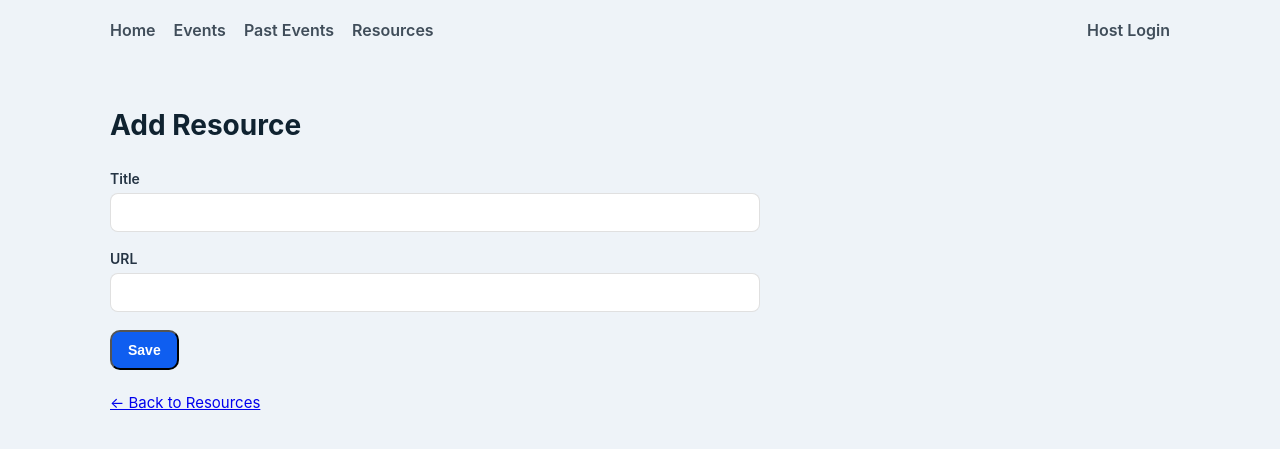
After one commit to NickTimosh/postplaton, a Flask app: page /resources/add in a window 1280 px wide. The commit adds this page. Shown: the top 449 px of the page. Run offline with Flask 3, Linux system fonts and the light colour scheme.

Commit message:
Add Resources route and form

```diff
--- a/app/__init__.py
+++ b/app/__init__.py
@@ -39,8 +39,10 @@ def create_app():
     from app.routes.home import home_bp
     from app.routes.events import events_bp
     from app.routes.auth import auth_bp
+    from app.routes.resources import resources_bp
     app.register_blueprint(home_bp)
     app.register_blueprint(events_bp)
     app.register_blueprint(auth_bp)
+    app.register_blueprint(resources_bp)
 
     return app
--- a/app/forms.py
+++ b/app/forms.py
@@ -14,7 +14,7 @@ class EventForm(FlaskForm):
     description = TextAreaField("Description")
     submit = SubmitField("Save")
 
-class EventResourceForm(FlaskForm):
+class ResourceForm(FlaskForm):
     title = StringField("Title", validators=[DataRequired()])
     url = StringField("URL", validators=[DataRequired(), URL()])
-    submit = SubmitField("Add Resource")
+    submit = SubmitField("Save")
--- a/app/models.py
+++ b/app/models.py
@@ -28,13 +28,13 @@ class User(db.Model, UserMixin):
     def __repr__(self):
         return f"<User {self.username}, host={self.is_host}>"
 
-class EventResource(db.Model):
+class Resource(db.Model):
     id = db.Column(db.Integer, primary_key=True)
-    event_id = db.Column(db.Integer, db.ForeignKey('event.id'), nullable=False)
+    event_id = db.Column(db.Integer, db.ForeignKey('event.id'), nullable=True)
     title = db.Column(db.String(200), nullable=False)
     url = db.Column(db.String(500), nullable=False)
 
     event = db.relationship('Event', backref=db.backref('resources', lazy=True, cascade="all, delete-orphan"))
 
     def __repr__(self):
-        return f"<EventResource {self.title} for Event {self.event_id}>"
+        return f"<Resource {self.title} for Event {self.event_id}>"
--- a/app/routes/events.py
+++ b/app/routes/events.py
@@ -3,8 +3,6 @@ from datetime import date, datetime, timedelta
 from app.models import Event
 from app import db
 from app.forms import EventForm
-from app.forms import EventResourceForm
-from app.models import EventResource
 from flask_login import login_required, current_user
 
 events_bp = Blueprint("events", __name__, url_prefix="/events")
--- /dev/null
+++ b/app/routes/resources.py
@@ -0,0 +1,46 @@
+from flask import Blueprint, render_template, redirect, url_for, request, flash
+from flask_login import login_required, current_user
+from app import db
+from app.models import Resource
+from app.forms import ResourceForm
+
+resources_bp = Blueprint("resources", __name__, template_folder="../templates")
+
+@resources_bp.route("/resources")
+def resources_list():
+    resources = Resource.query.order_by(Resource.id.desc())
+    return render_template("resources_list.html", resources=resources)
+
+@login_required
+@resources_bp.route("/resources/add", methods=["GET", "POST"])
+def add_resource():
+    form = ResourceForm()
+
+    if form.validate_on_submit():
+        resource = Resource(
+            title=form.title.data,
+            url=form.url.data,
+        )
+        db.session.add(resource)
+        db.session.commit()
+
+        flash("Resource added!", "success")
+        return redirect(url_for("resources.resources_list"))
+
+    return render_template("resources_form.html", form=form)
+
+@login_required
+@resources_bp.route("/resources/delete/<int:resource_id>", methods=["POST"])
+def delete_resource(resource_id):
+    resource = Resource.query.get_or_404(resource_id)
+
+    # Optional: only allow hosts or the user who created it
+    if not current_user.is_host:
+        flash("Not authorized.", "error")
+        return redirect(url_for("resources.resources_list"))
+
+    db.session.delete(resource)
+    db.session.commit()
+
+    flash("Resource deleted.", "success")
+    return redirect(url_for("resources.resources_list"))
--- a/app/templates/layout.html
+++ b/app/templates/layout.html
@@ -13,6 +13,7 @@
       <a href="/">Home</a>
       <a href="/events">Events</a>
       <a href="{{ url_for('events.past_events') }}">Past Events</a>
+      <a href="{{ url_for('resources.resources_list') }}">Resources</a>
 
       <div class="spacer"></div>
 
--- /dev/null
+++ b/app/templates/resources_form.html
@@ -0,0 +1,29 @@
+{% extends "layout.html" %}
+{% block content %}
+
+<h1 class="page-title">Add Resource</h1>
+
+<form method="POST" class="event-form">
+    {{ form.hidden_tag() }}
+
+    <div class="form-field">
+        {{ form.title.label(class="form-label") }}
+        {{ form.title(class="form-input") }}
+    </div>
+
+    <div class="form-field">
+        {{ form.url.label(class="form-label") }}
+        {{ form.url(class="form-input") }}
+    </div>
+
+    <div class="form-actions">
+        {{ form.submit(class="btn btn-create") }}
+    </div>
+</form>
+
+<p class="event-details-line">
+    <br>
+    <a href="{{ url_for('resources.resources_list') }}">← Back to Resources</a>
+</p>
+
+{% endblock %}
```
Also changed, not shown: app/templates/resources_list.html (added, +32 -0 lines).
